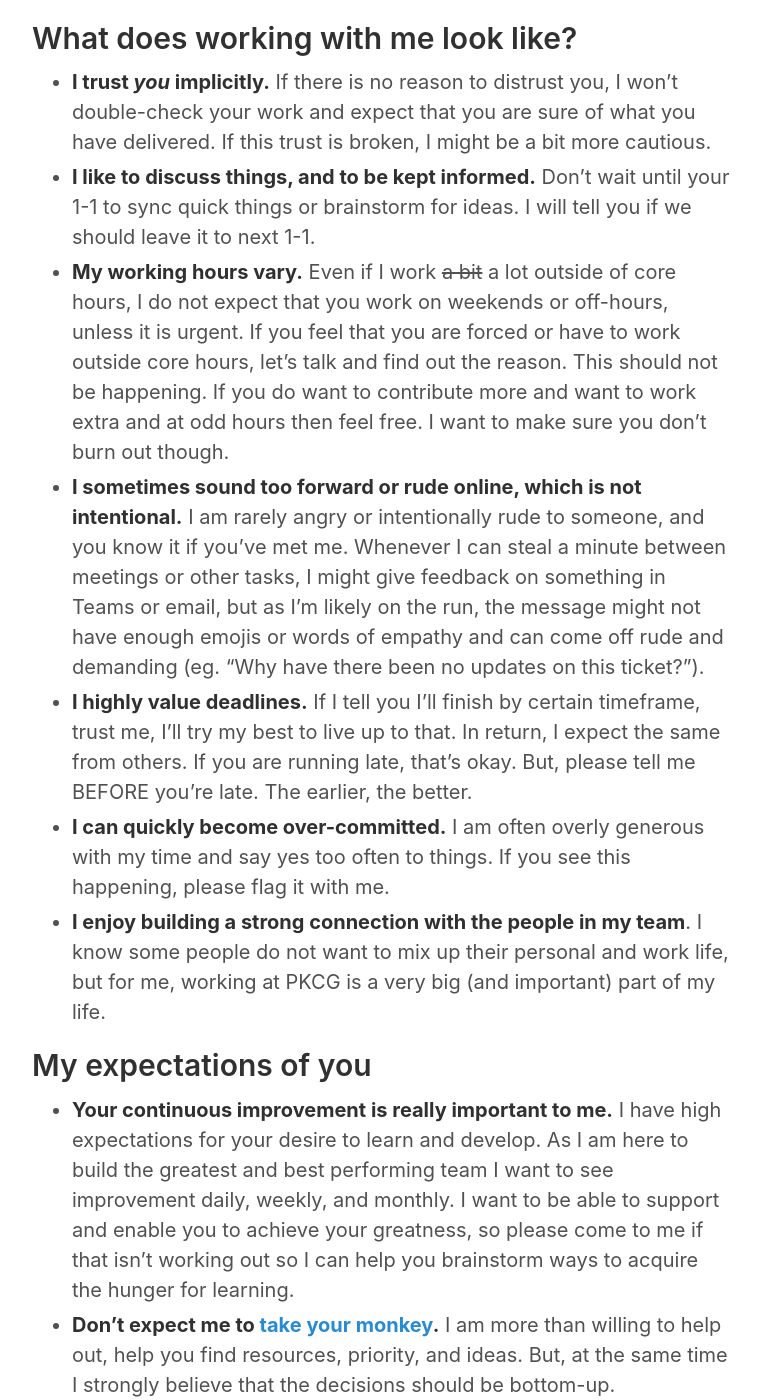
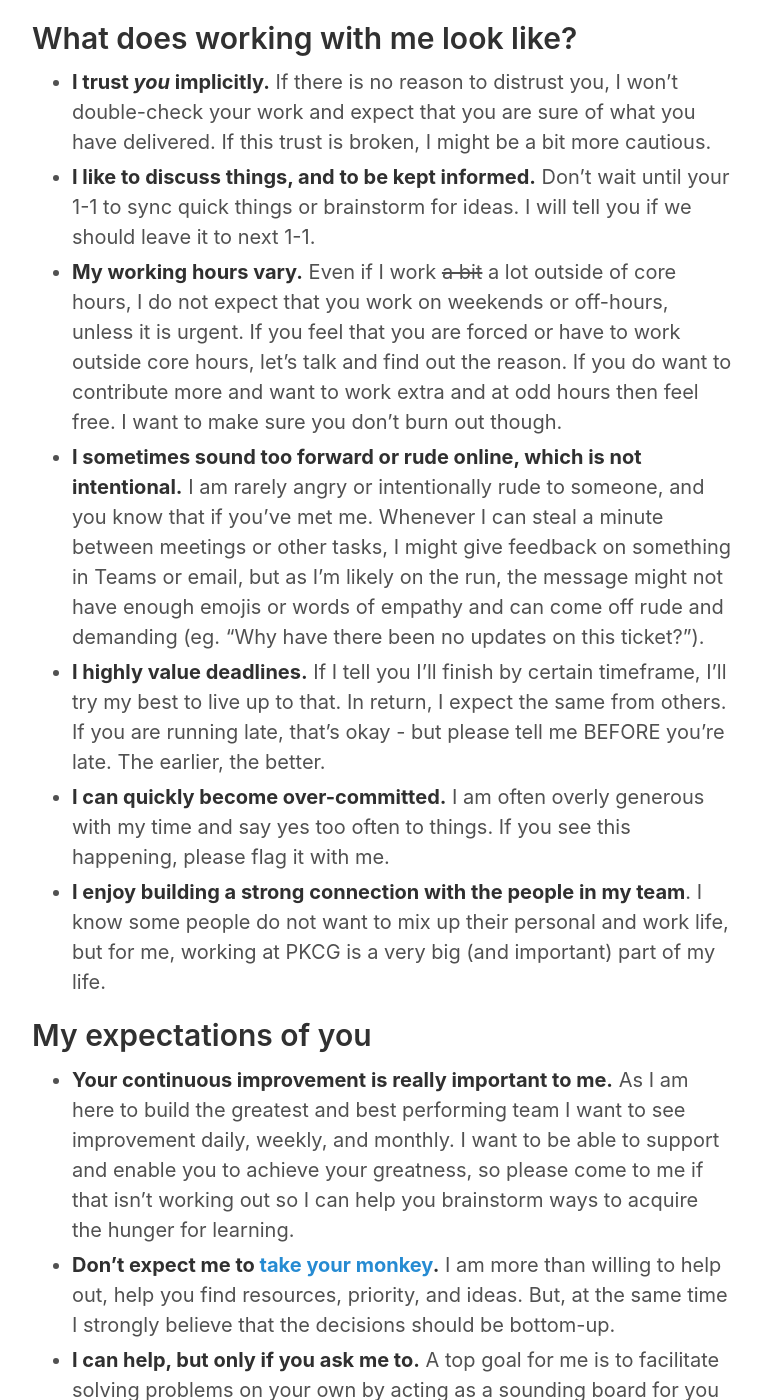
Before and after one commit to teejayen/teejayen.github.io, a Jekyll site: the page built from manual-of-me.md, in a window 1280 px wide and 1400 px high, scrolled down 399 px. Shown: the whole window, without its empty margins (258-1020 px from the left). Built offline with Jekyll 4.4.1, drawn with Linux system fonts in a browser that asks for light colours; some of the changed text lies outside the part shown.

Commit message:
re-reading with fresh eyes

```diff
--- a/manual-of-me.md
+++ b/manual-of-me.md
@@ -15,17 +15,17 @@
 
 - **I trust _you_ implicitly.** If there is no reason to distrust you, I won't double-check your work and expect that you are sure of what you have delivered. If this trust is broken, I might be a bit more cautious.
 - **I like to discuss things, and to be kept informed.** Don't wait until your 1-1 to sync quick things or brainstorm for ideas. I will tell you if we should leave it to next 1-1.
-- **My working hours vary.** Even if I work ~~a bit~~ a lot outside of core hours, I do not expect that you work on weekends or off-hours, unless it is urgent. If you feel that you are forced or have to work outside core hours, let's talk and find out the reason. This should not be happening. If you do want to contribute more and want to work extra and at odd hours then feel free. I want to make sure you don't burn out though.
-- **I sometimes sound too forward or rude online, which is not intentional.** I am rarely angry or intentionally rude to someone, and you know it if you've met me. Whenever I can steal a minute between meetings or other tasks, I might give feedback on something in Teams or email, but as I'm likely on the run, the message might not have enough emojis or words of empathy and can come off rude and demanding (eg. "Why have there been no updates on this ticket?").
-- **I highly value deadlines.** If I tell you I’ll finish by certain timeframe, trust me, I’ll try my best to live up to that. In return, I expect the same from others. If you are running late, that’s okay. But, please tell me BEFORE you’re late. The earlier, the better.
+- **My working hours vary.** Even if I work ~~a bit~~ a lot outside of core hours, I do not expect that you work on weekends or off-hours, unless it is urgent. If you feel that you are forced or have to work outside core hours, let's talk and find out the reason. If you do want to contribute more and want to work extra and at odd hours then feel free. I want to make sure you don't burn out though.
+- **I sometimes sound too forward or rude online, which is not intentional.** I am rarely angry or intentionally rude to someone, and you know that if you've met me. Whenever I can steal a minute between meetings or other tasks, I might give feedback on something in Teams or email, but as I'm likely on the run, the message might not have enough emojis or words of empathy and can come off rude and demanding (eg. "Why have there been no updates on this ticket?").
+- **I highly value deadlines.** If I tell you I’ll finish by certain timeframe, I’ll try my best to live up to that. In return, I expect the same from others. If you are running late, that’s okay - but please tell me BEFORE you’re late. The earlier, the better.
 - **I can quickly become over-committed.** I am often overly generous with my time and say yes too often to things. If you see this happening, please flag it with me.
 - **I enjoy building a strong connection with the people in my team**. I know some people do not want to mix up their personal and work life, but for me, working at PKCG is a very big (and important) part of my life.
 
 ## My expectations of you
 
-- **Your continuous improvement is really important to me.** I have high expectations for your desire to learn and develop. As I am here to build the greatest and best performing team I want to see improvement daily, weekly, and monthly. I want to be able to support and enable you to achieve your greatness, so please come to me if that isn't working out so I can help you brainstorm ways to acquire the hunger for learning.
+- **Your continuous improvement is really important to me.** As I am here to build the greatest and best performing team I want to see improvement daily, weekly, and monthly. I want to be able to support and enable you to achieve your greatness, so please come to me if that isn't working out so I can help you brainstorm ways to acquire the hunger for learning.
 - **Don't expect me to [take your monkey](https://hbr.org/1999/11/management-time-whos-got-the-monkey).** I am more than willing to help out, help you find resources, priority, and ideas. But, at the same time I strongly believe that the decisions should be bottom-up.
-- **I can help, but only if you ask me to.** A top goal for me is to facilitate solving problems on your own by acting as a sounding board for you to figure out a path to success. If you want me to do something don't bullshit and say it out. Statements like "There should be something done about X" won't trigger me into action.
+- **I can help, but only if you ask me to.** A top goal for me is to facilitate solving problems on your own by acting as a sounding board for you to figure out a path to success. If you want me to do something please explicitly ask. Statements like "There should be something done about X" won't trigger me into action.
 - **Tell me what I need to know, not what you think I want to hear.** - Speak your mind freely with me – daily struggles, compensation, stress, technical issues, emotions, personal growth, ranting, venting, mental issues. I try to keep my topics-that-are-taboo list empty.
 - **Own your mistakes.** If you make a mistake or something is heading off the rails, tell me before the crash. Failure is great (as long as you learn quickly), surprises are not.
 
```
Also changed, not shown: other parts of manual-of-me.md (+1 -1 lines).
